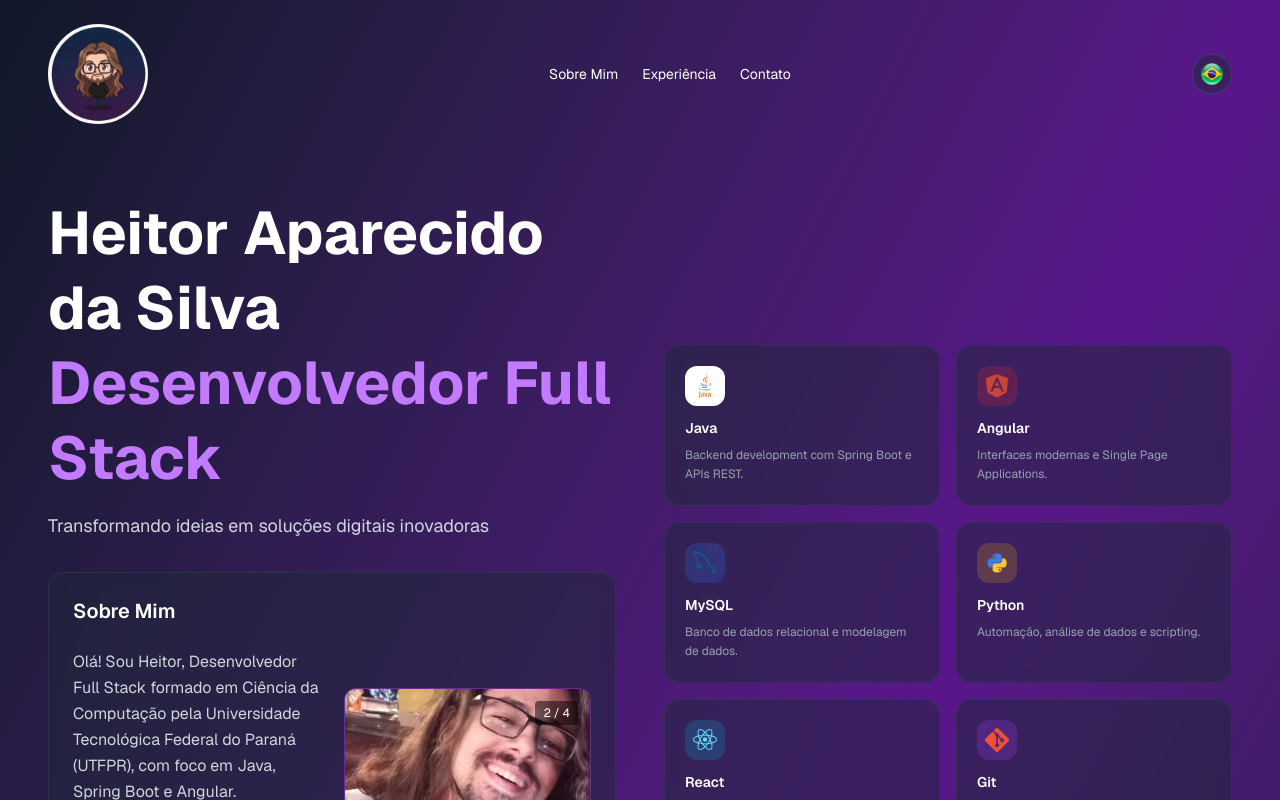
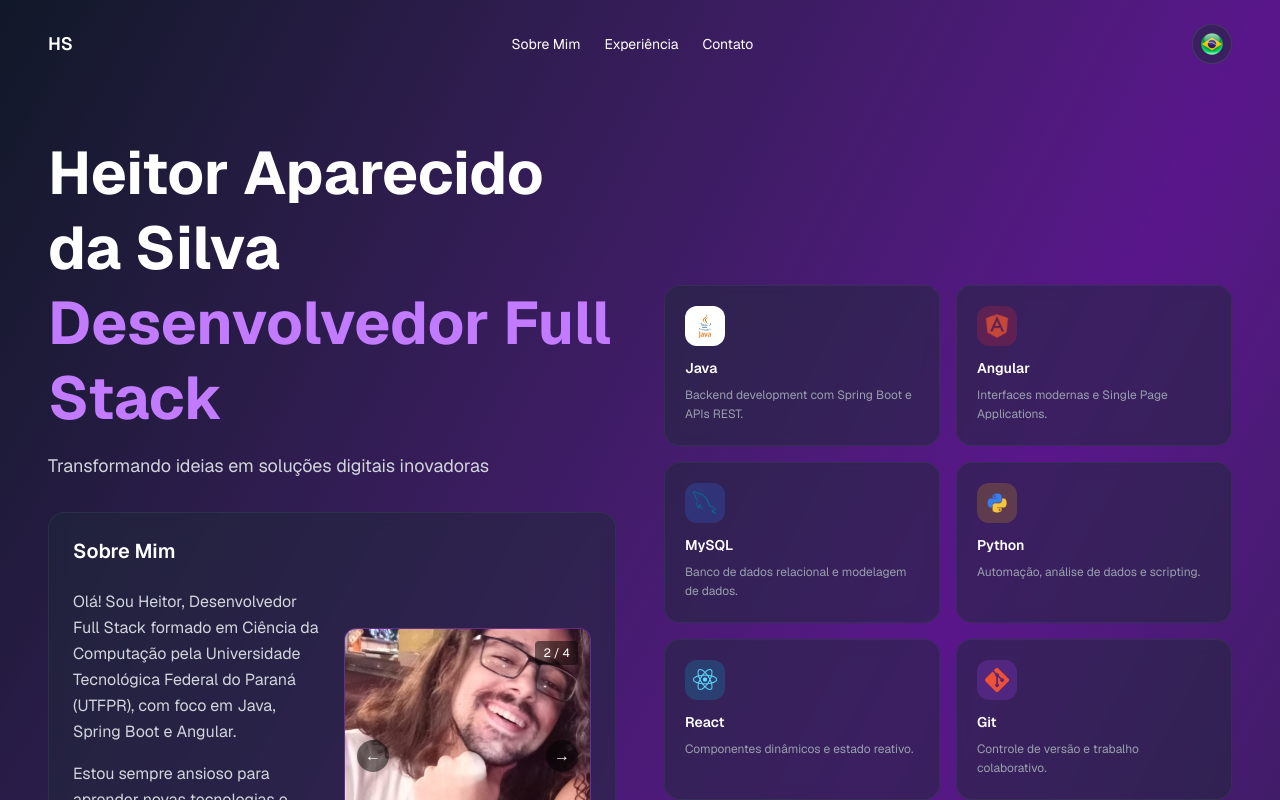
Before and after one commit to hanove/me-page, a Next.js app: page / in a window 1280 px wide. Shown: the top 800 px of the page. Built offline with nearby package versions, Linux system fonts and the light colour scheme.

Commit message:
refactor: update navigation and improve CV content for clarity and relevance

```diff
--- a/app/page.js
+++ b/app/page.js
@@ -132,9 +132,7 @@ export default function ModernPortfolio() {
     <div className="min-h-screen bg-gradient-to-br from-gray-900 via-purple-900 to-gray-900 text-white">
       {/* Navigation */}
       <nav className="flex justify-between items-center p-6 lg:px-12">
-        <div className="flex items-center">
-          <Image src="/me_chibi_nomk.png" alt="HS" width={100} height={100} className="rounded-full" />
-        </div>
+        <div className="text-lg font-semibold">HS</div>
         <div className="flex gap-6 text-sm">
           <a href="#about" className="hover:text-purple-400 transition-colors">{t.nav.about}</a>
           <a href="#experience" className="hover:text-purple-400 transition-colors">{t.nav.experience}</a>
```
Also changed, not shown: 2 other files (tests, documents, lock files or other folders).
